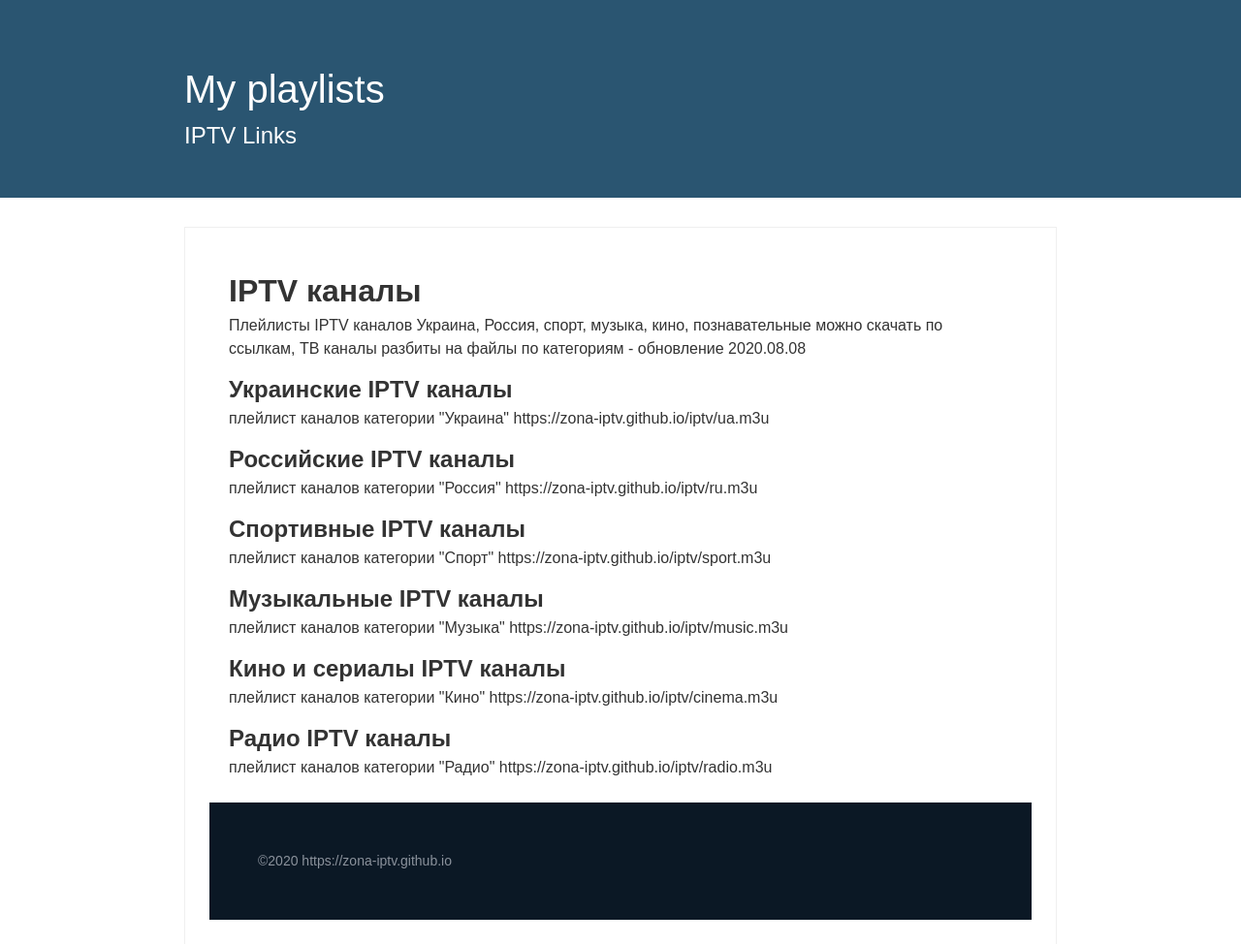
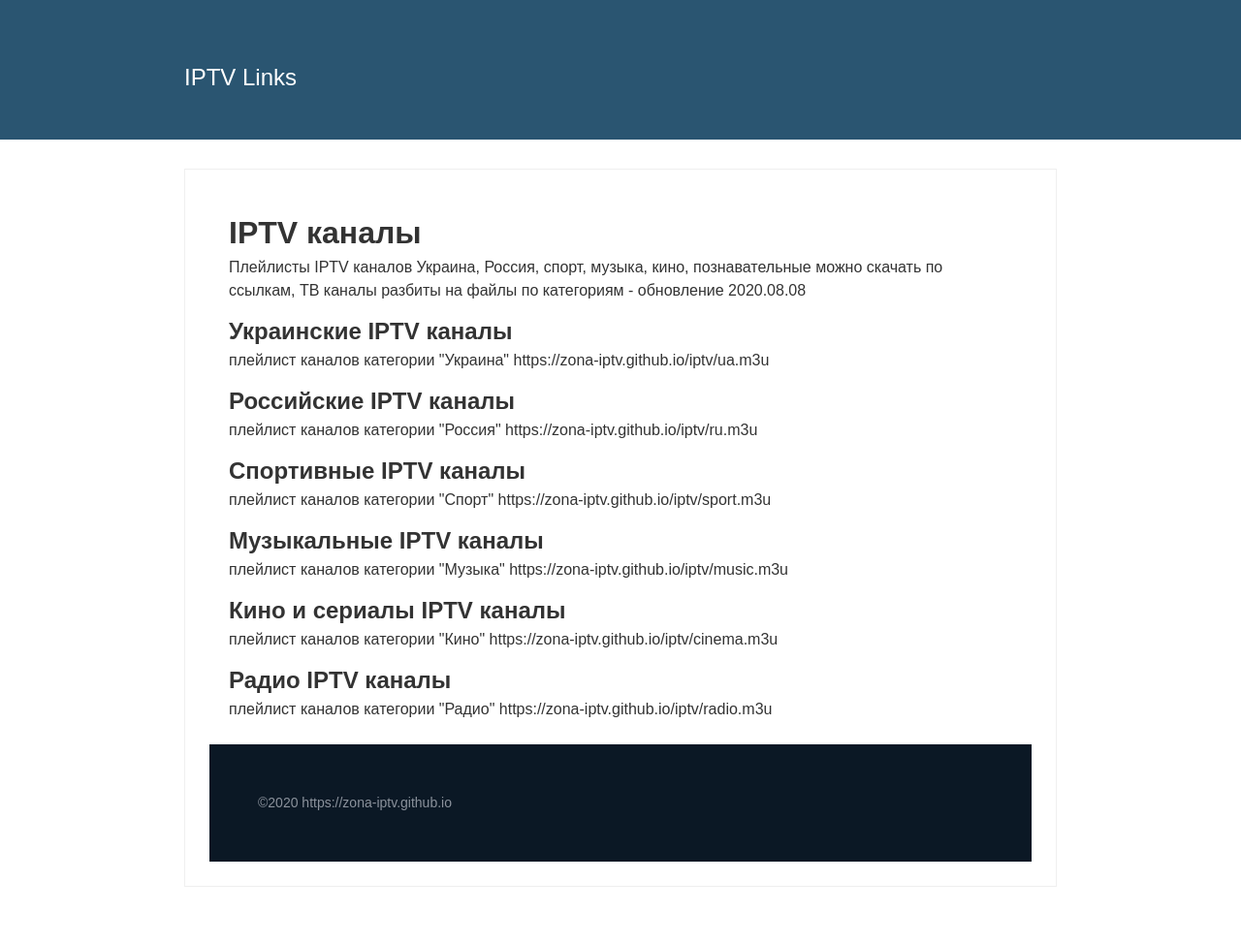
Before and after one commit to zona-iptv/iptv.github.io, a plain HTML site: page index.html in a window 1280 px wide. Shown: the top 974 px of the page at 97% size. After the commit the page ends 945 px from the top, so only its background shows below. Drawn offline with Linux system fonts and the light colour scheme.

Commit message:
Update index.html

```diff
--- a/index.html
+++ b/index.html
@@ -54,7 +54,7 @@
   <header>
 
    <div class="container">
-      <p class="logo">My playlists</p>
+      <!--<p class="logo">My playlists</p>-->
       <p class="slogan">IPTV Links</p>
     </div> <!-- container -->
 
```
